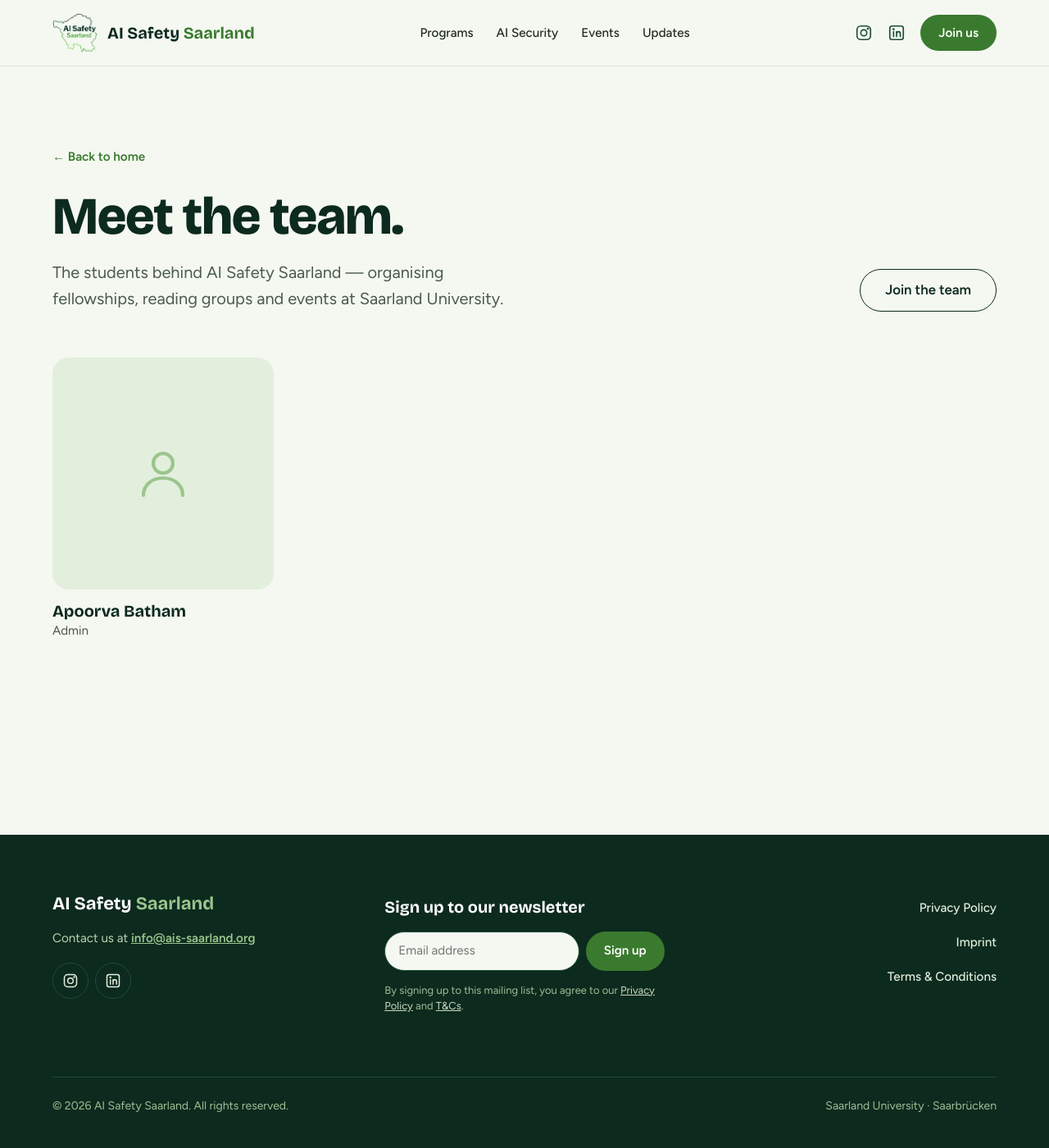
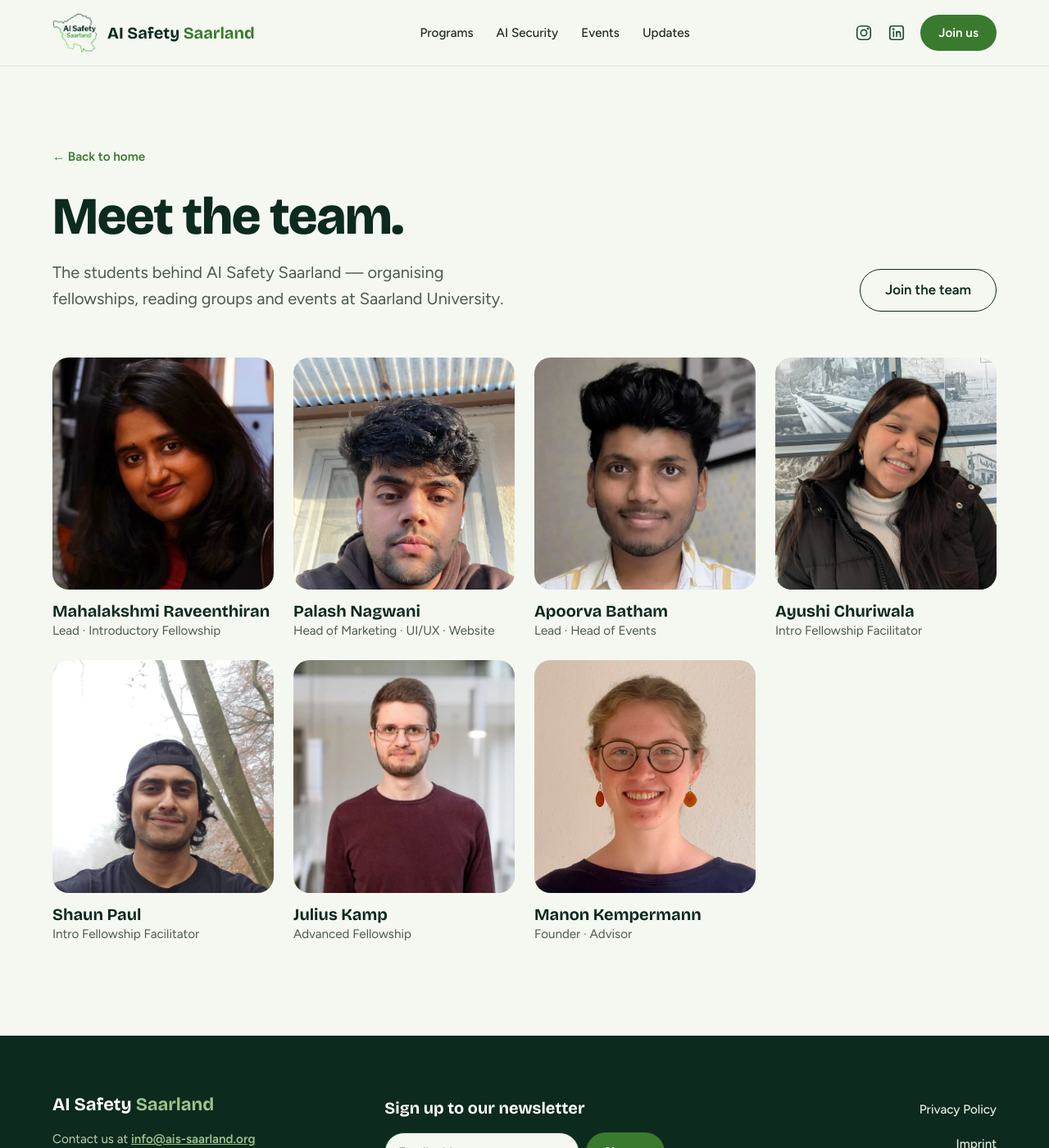
Before and after one commit to palash2404/AI-Safety, a Jekyll site: the page built from team.html, in a window 1280 px wide and 1400 px high. Shown: the whole window at 82% size. Built offline with Jekyll 4.4.1, drawn with Linux system fonts in a browser that asks for light colours.

Commit message:
Team page: all seven members with photos from the old site, photos link to LinkedIn

```diff
--- a/_data/team.yml
+++ b/_data/team.yml
@@ -1,9 +1,29 @@
 members:
+  - name: Mahalakshmi Raveenthiran
+    role: Lead · Introductory Fellowship
+    photo: /assets/uploads/team/mahalakshmi-raveenthiran.jpg
+    link: ''
+  - name: Palash Nagwani
+    role: Head of Marketing · UI/UX · Website
+    photo: /assets/uploads/team/palash-nagwani.jpg
+    link: ''
   - name: Apoorva Batham
-    role: Admin
-    photo: ''
+    role: Lead · Head of Events
+    photo: /assets/uploads/team/apoorva-batham.jpg
     link: ''
-  - name: ''
-    role: ''
-    photo: ''
+  - name: Ayushi Churiwala
+    role: Intro Fellowship Facilitator
+    photo: /assets/uploads/team/ayushi-churiwala.jpg
     link: ''
+  - name: Shaun Paul
+    role: Intro Fellowship Facilitator
+    photo: /assets/uploads/team/shaun-paul.jpg
+    link: ''
+  - name: Julius Kamp
+    role: Advanced Fellowship
+    photo: /assets/uploads/team/julius-kamp.jpg
+    link: ''
+  - name: Manon Kempermann
+    role: Founder · Advisor
+    photo: /assets/uploads/team/manon-kempermann.jpg
+    link: ''
--- a/admin/config.yml
+++ b/admin/config.yml
@@ -147,7 +147,7 @@
               - { label: Name, name: name, widget: string }
               - { label: Role, name: role, widget: string }
               - { label: Photo, name: photo, widget: image, required: false, hint: "Square photos work best." }
-              - { label: LinkedIn or website, name: link, widget: string, required: false }
+              - { label: LinkedIn link, name: link, widget: string, required: false, hint: "Paste the full LinkedIn address, e.g. https://www.linkedin.com/in/your-name. The photo and name then link to it." }
 
       - name: contributors
         label: Contributors
--- a/assets/style.css
+++ b/assets/style.css
@@ -733,3 +733,23 @@
   .accordion summary::after { transition: none; }
 }
 @keyframes fade-only { from { opacity: 0; } }
+
+/* Team: photos link to LinkedIn */
+.member-photo { position: relative; }
+.member-photo img { object-position: 50% 25%; }
+a.member-photo { text-decoration: none; }
+a.member-photo img { transition: transform .3s var(--ease-out); }
+.member-badge {
+  position: absolute; right: 12px; bottom: 12px; width: 36px; height: 36px; border-radius: 999px;
+  display: flex; align-items: center; justify-content: center;
+  background: #fff; color: var(--forest-950); box-shadow: 0 2px 8px rgba(13, 42, 30, 0.18);
+  transition: background-color .15s ease, color .15s ease;
+}
+@media (hover: hover) and (pointer: fine) {
+  a.member-photo:hover img { transform: scale(1.03); }
+  a.member-photo:hover .member-badge { background: var(--leaf-700); color: #fff; }
+}
+a.member-photo:active { transform: scale(0.98); }
+@media (prefers-reduced-motion: reduce) {
+  a.member-photo:hover img, a.member-photo:active { transform: none; }
+}
--- a/team.html
+++ b/team.html
@@ -19,13 +19,15 @@
     {% for member in members %}
     {% if member.name == nil or member.name == "" %}{% continue %}{% endif %}
     <div class="member">
-      <div class="member-photo">
+      {% assign has_link = false %}{% if member.link and member.link != "" %}{% assign has_link = true %}{% endif %}
+      {% if has_link %}<a class="member-photo" href="{{ member.link }}" target="_blank" rel="noopener noreferrer" aria-label="{{ member.name | escape }} on LinkedIn">{% else %}<div class="member-photo">{% endif %}
         {% if member.photo and member.photo != "" %}
-        <img src="{{ member.photo | relative_url }}" alt="{{ member.name | escape }}" loading="lazy">
+        <img src="{{ member.photo | relative_url }}" alt="{% unless has_link %}{{ member.name | escape }}{% endunless %}" loading="lazy">
         {% else %}
         <svg width="72" height="72" viewBox="0 0 24 24" fill="none" stroke="currentColor" stroke-width="1.4" stroke-linecap="round" aria-hidden="true"><circle cx="12" cy="8" r="4"/><path d="M4 21c0-4.4 3.6-7 8-7s8 2.6 8 7"/></svg>
         {% endif %}
-      </div>
+        {% if has_link %}<span class="member-badge" aria-hidden="true"><svg width="18" height="18" viewBox="0 0 24 24" fill="currentColor"><path d="M4.98 3.5a2.5 2.5 0 1 1 0 5 2.5 2.5 0 0 1 0-5zM3 9.75h4V21H3V9.75zm6.5 0h3.8v1.6h.06c.53-.95 1.83-1.95 3.76-1.95 4.02 0 4.88 2.5 4.88 5.9V21h-4v-5.1c0-1.3-.03-2.9-1.85-2.9-1.85 0-2.15 1.4-2.15 2.8V21h-4V9.75z"/></svg></span>{% endif %}
+      {% if has_link %}</a>{% else %}</div>{% endif %}
       <div>
         <div class="member-name">{% if member.link and member.link != "" %}<a href="{{ member.link }}" target="_blank" rel="noopener noreferrer">{{ member.name | escape }}</a>{% else %}{{ member.name | escape }}{% endif %}</div>
         <div class="member-role">{{ member.role | escape }}</div>
```
Also changed, not shown: assets/uploads/team/apoorva-batham.jpg (added), assets/uploads/team/ayushi-churiwala.jpg (added), assets/uploads/team/julius-kamp.jpg (added), assets/uploads/team/mahalakshmi-raveenthiran.jpg (added), assets/uploads/team/manon-kempermann.jpg (added), assets/uploads/team/palash-nagwani.jpg (added), assets/uploads/team/shaun-paul.jpg (added).
